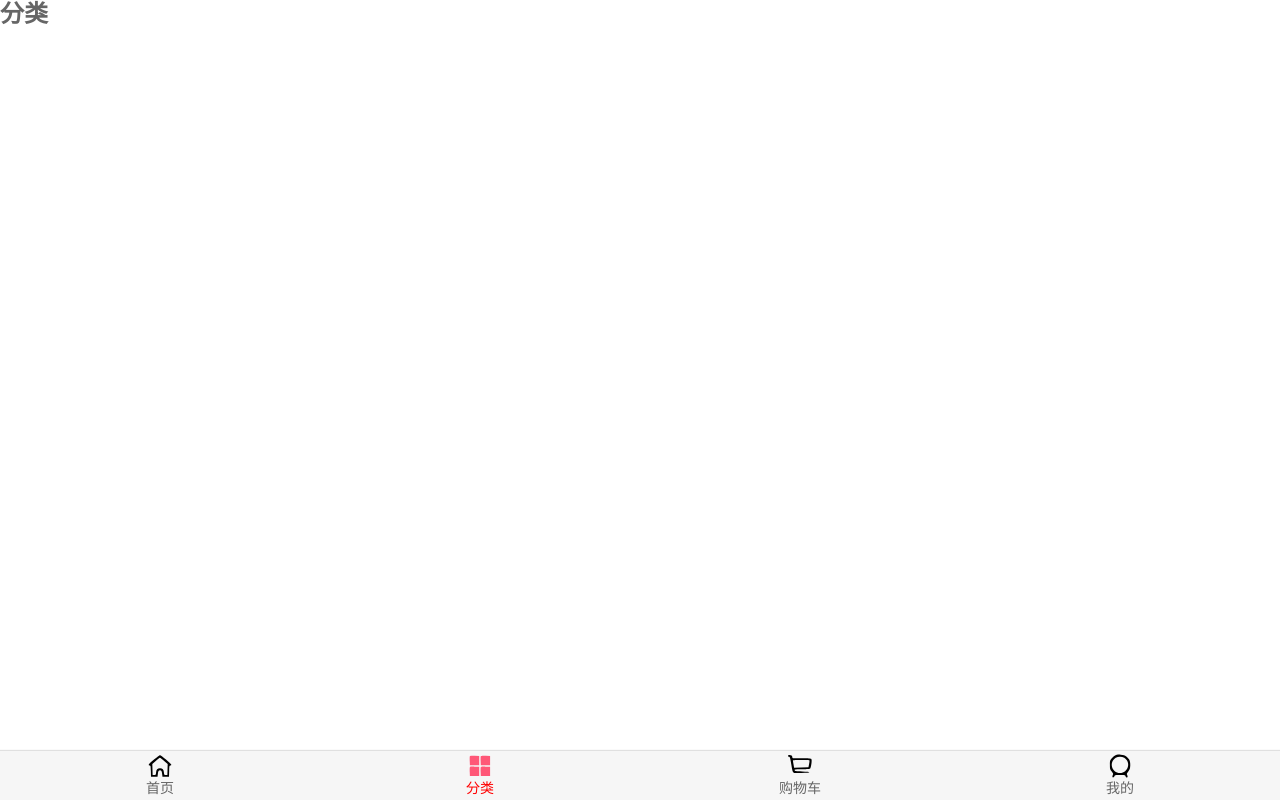
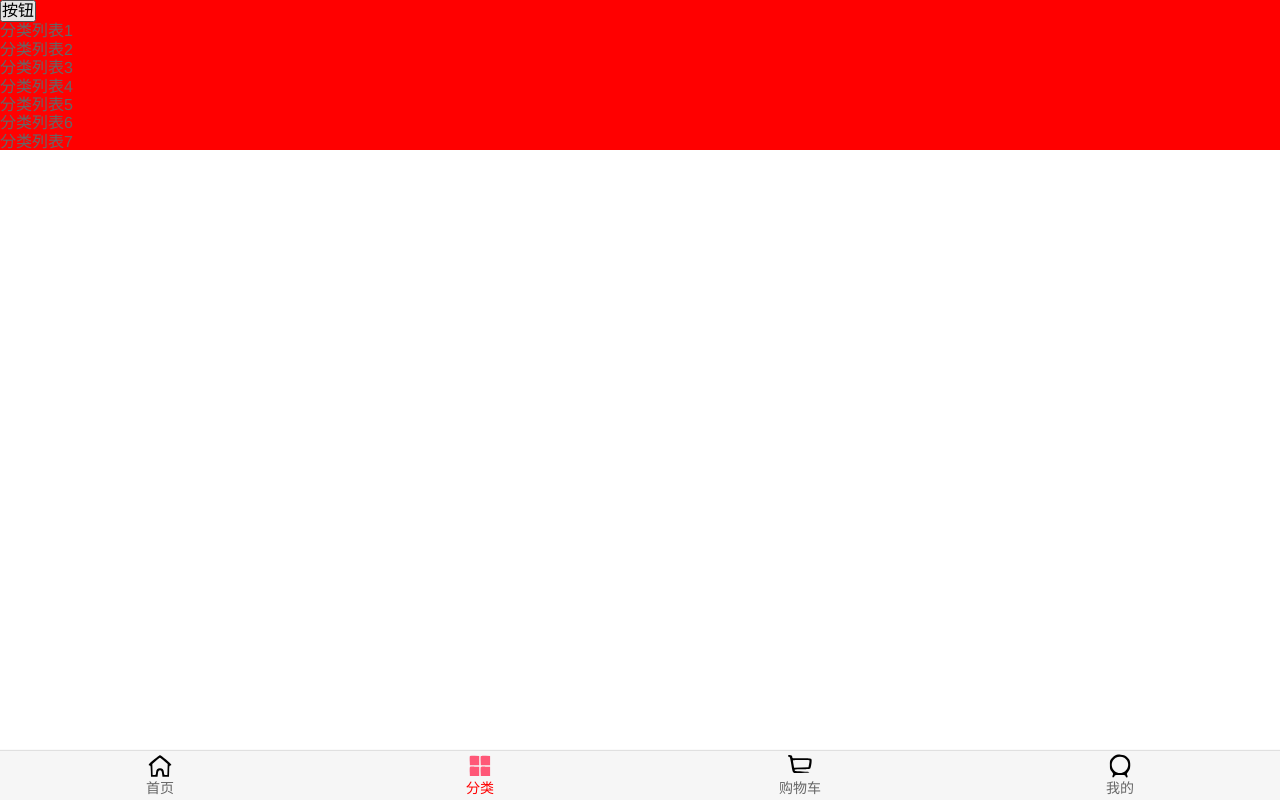
Before and after one commit to ChristmasKey/supermall, a Vue app: page /category in a window 1280 px wide. Built offline with nearby package versions, Linux system fonts and the light colour scheme.

Commit message:
BetterScroll

```diff
--- a/package.json
+++ b/package.json
@@ -8,6 +8,7 @@
   },
   "dependencies": {
     "axios": "^0.21.1",
+    "better-scroll": "^2.2.1",
     "core-js": "^3.6.5",
     "vue": "^2.6.11",
     "vue-router": "^3.5.1"
--- /dev/null
+++ b/src/components/common/scroll/Scroll.vue
@@ -0,0 +1,36 @@
+<template>
+  <!-- 组件通信：ref / children -->
+  <div class="wrapper" ref="wrapper">
+    <div class="content">
+      <slot></slot>
+    </div>
+  </div>
+</template>
+
+<script>
+  import BScroll from 'better-scroll'
+
+  export default {
+    name: 'Scroll',
+    data() {
+      return {
+        scroll: null
+      }
+    },
+    mounted() {
+      this.scroll = new BScroll(this.$refs.wrapper, {
+        pullUpLoad: true
+      });
+
+      this.scroll.on('pullingUp', () => {
+        // console.log('到底了');
+        this.scroll.finishPullUp();
+      });
+
+    }
+  }
+</script>
+
+<style scoped>
+
+</style>
--- a/src/components/content/tabControl/TabControl.vue
+++ b/src/components/content/tabControl/TabControl.vue
@@ -25,6 +25,7 @@
   methods: {
     itemClick(index) {
       this.currentIndex = index;
+      this.$emit('tabClick', index);
     }
   }
 }
--- a/src/views/category/Category.vue
+++ b/src/views/category/Category.vue
@@ -1,13 +1,152 @@
 <template>
-  <h2>分类</h2>
+  <div class="wrapper">
+    <ul class="content">
+      <button @click="btnClick">按钮</button>
+      <li>分类列表1</li>
+      <li>分类列表2</li>
+      <li>分类列表3</li>
+      <li>分类列表4</li>
+      <li>分类列表5</li>
+      <li>分类列表6</li>
+      <li>分类列表7</li>
+      <li>分类列表8</li>
+      <li>分类列表9</li>
+      <li>分类列表10</li>
+      <li>分类列表11</li>
+      <li>分类列表12</li>
+      <li>分类列表13</li>
+      <li>分类列表14</li>
+      <li>分类列表15</li>
+      <li>分类列表16</li>
+      <li>分类列表17</li>
+      <li>分类列表18</li>
+      <li>分类列表19</li>
+      <li>分类列表20</li>
+      <li>分类列表21</li>
+      <li>分类列表22</li>
+      <li>分类列表23</li>
+      <li>分类列表24</li>
+      <li>分类列表25</li>
+      <li>分类列表26</li>
+      <li>分类列表27</li>
+      <li>分类列表28</li>
+      <li>分类列表29</li>
+      <li>分类列表30</li>
+      <li>分类列表31</li>
+      <li>分类列表32</li>
+      <li>分类列表33</li>
+      <li>分类列表34</li>
+      <li>分类列表35</li>
+      <li>分类列表36</li>
+      <li>分类列表37</li>
+      <li>分类列表38</li>
+      <li>分类列表39</li>
+      <li>分类列表40</li>
+      <li>分类列表41</li>
+      <li>分类列表42</li>
+      <li>分类列表43</li>
+      <li>分类列表44</li>
+      <li>分类列表45</li>
+      <li>分类列表46</li>
+      <li>分类列表47</li>
+      <li>分类列表48</li>
+      <li>分类列表49</li>
+      <li>分类列表50</li>
+      <li>分类列表51</li>
+      <li>分类列表52</li>
+      <li>分类列表53</li>
+      <li>分类列表54</li>
+      <li>分类列表55</li>
+      <li>分类列表56</li>
+      <li>分类列表57</li>
+      <li>分类列表58</li>
+      <li>分类列表59</li>
+      <li>分类列表60</li>
+      <li>分类列表61</li>
+      <li>分类列表62</li>
+      <li>分类列表63</li>
+      <li>分类列表64</li>
+      <li>分类列表65</li>
+      <li>分类列表66</li>
+      <li>分类列表67</li>
+      <li>分类列表68</li>
+      <li>分类列表69</li>
+      <li>分类列表70</li>
+      <li>分类列表71</li>
+      <li>分类列表72</li>
+      <li>分类列表73</li>
+      <li>分类列表74</li>
+      <li>分类列表75</li>
+      <li>分类列表76</li>
+      <li>分类列表77</li>
+      <li>分类列表78</li>
+      <li>分类列表79</li>
+      <li>分类列表80</li>
+      <li>分类列表81</li>
+      <li>分类列表82</li>
+      <li>分类列表83</li>
+      <li>分类列表84</li>
+      <li>分类列表85</li>
+      <li>分类列表86</li>
+      <li>分类列表87</li>
+      <li>分类列表88</li>
+      <li>分类列表89</li>
+      <li>分类列表90</li>
+      <li>分类列表91</li>
+      <li>分类列表92</li>
+      <li>分类列表93</li>
+      <li>分类列表94</li>
+      <li>分类列表95</li>
+      <li>分类列表96</li>
+      <li>分类列表97</li>
+      <li>分类列表98</li>
+      <li>分类列表99</li>
+      <li>分类列表100</li>
+    </ul>
+  </div>
 </template>
 
 <script>
+import BScroll from 'better-scroll'
+
 export default {
-  name: 'category'
+  name: 'category',
+  data() {
+    return {
+      scroll: null
+    }
+  },
+  mounted() {
+    this.scroll = new BScroll('.wrapper', {
+      probeType: 3,
+      pullUpLoad: true,
+      // click 属性不需要设置了
+      // click: true
+    });
+
+    this.scroll.on('scroll', position => {
+      // console.log(position);
+    });
+
+    this.scroll.on('pullingUp', () => {
+      console.log('上拉加载更多');
+      this.scroll.finishPullUp();
+    });
+  },
+  methods: {
+    btnClick() {
+      console.log('btnClick');
+    }
+  }
 }
 </script>
 
 <style scoped>
+  .wrapper {
+    height: 150px;
+    background-color: red;
 
+    overflow: hidden;
+    /* overflow-y: scroll; */
+  }
 </style>
--- a/src/views/home/Home.vue
+++ b/src/views/home/Home.vue
@@ -3,16 +3,20 @@
     <nav-bar class="home-nav">
       <div slot="center">购物街</div>
     </nav-bar>
-    <home-swiper :banners="banners"/>
-    <home-recommend-view :recommends="recommends"/>
-    <feature-view />
-    <tab-control class="tab-control" :titles="['流行', '新款', '精选']"/>
-    <goods-list :goods="goods['pop'].list"/>
+
+    <scroll class="content">
+      <home-swiper :banners="banners"/>
+      <home-recommend-view :recommends="recommends"/>
+      <feature-view />
+      <tab-control class="tab-control" :titles="['流行', '新款', '精选']" @tabClick="tabClick"/>
+      <goods-list :goods="showGoods"/>
+    </scroll>
   </div>
 </template>
 
 <script>
 import NavBar from 'components/common/navbar/NavBar'
+import Scroll from 'components/common/scroll/Scroll'
 import TabControl from 'components/content/tabControl/TabControl'
 import GoodsList from 'components/content/goods/GoodsList'
 
@@ -26,6 +30,7 @@
   name: 'home',
   components: {
     NavBar,
+    Scroll,
     TabControl,
     GoodsList,
 
@@ -41,8 +46,14 @@
         'pop': {page: 0, list: []},
         'new': {page: 0, list: []},
         'sell': {page: 0, list: []},
-      }
+      },
+      currentType: 'pop'
     };
+  },
+  computed: {
+    showGoods() {
+      return this.goods[this.currentType].list;
+    }
   },
   created() {
     // 1.请求多个数据
@@ -54,6 +65,9 @@
     this.getHomeGoods('sell', 1);
   },
   methods: {
+    /**
+     * 网络请求相关的方法
+     */
     getHomeMultidata() {
       getHomeMultidata().then(res => {
         // console.log(res);
@@ -69,6 +83,23 @@
         this.goods[type].list.push(...res);
         this.goods[type].page += 1;
       });
+    },
+
+    /**
+     * 事件监听相关的方法
+     */
+    tabClick(index) {
+      switch(index) {
+        case 0:
+          this.currentType = 'pop';
+          break;
+        case 1:
+          this.currentType = 'new';
+          break;
+        case 2:
+          this.currentType = 'sell';
+          break;
+      }
     }
   }
 }
@@ -94,4 +125,9 @@
     top: 44px;
     z-index: 9;
   }
+
+  .content {
+    height: 300px;
+    overflow: hidden;
+  }
 </style>
```
Also changed, not shown: 1 other file (tests, documents, lock files or other folders).
